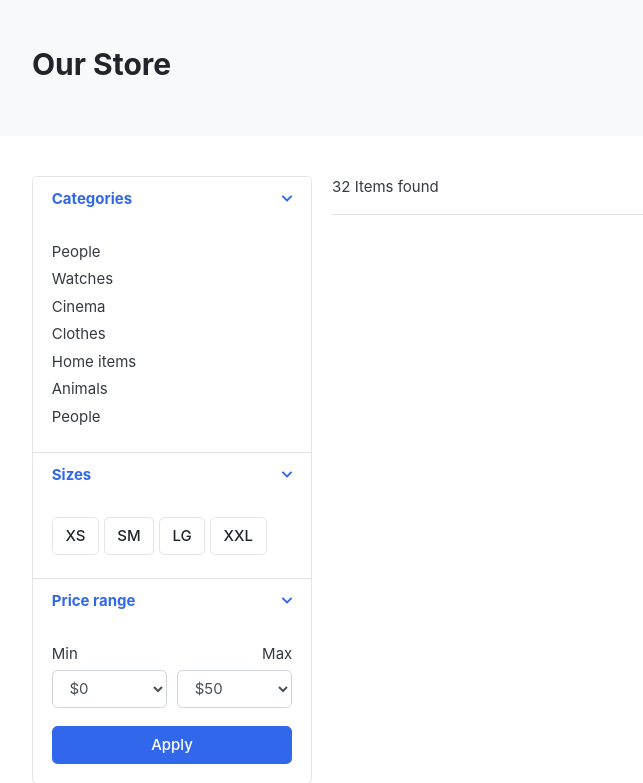
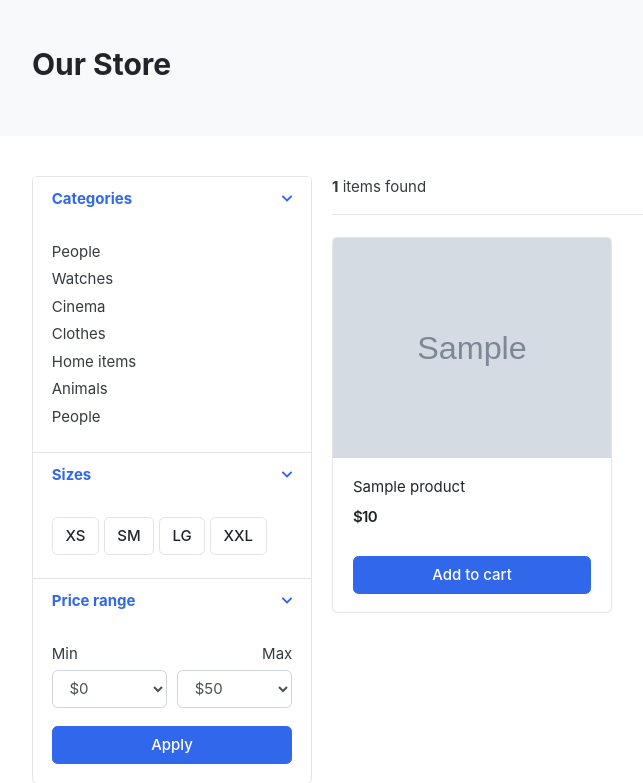
Before and after one commit to MarcioJCosta10/my_store_full, a Django app: page /store/ in a window 1280 px wide. Shown: the part 118-901 px from the top of the page, without its empty margins (18-661 px from the left). Run offline with Django 4.2, Linux system fonts and the light colour scheme; tables that the repository leaves empty hold one stand-in row (values such as "Sample post"); grey boxes marked "Sample" are stand-in pictures; some libraries are stand-ins or nearby versions; some web fonts are replaced.

Commit message:
add count product in templates/store/store.html

```diff
--- a/store/views.py
+++ b/store/views.py
@@ -1,5 +1,15 @@
 from django.shortcuts import render
+from .models import Product
 
 # Create your views here.
 def store(request):
-    return render(request, 'store/store.html')
+      products = Product.objects.all().filter(is_available=True)
+      product_count = products.count()
+
+
+      context = {
+                'products': products,
+                'product_count':product_count
+         }
+
+      return render(request, 'store/store.html', context)
--- a/templates/store/store.html
+++ b/templates/store/store.html
@@ -140,7 +140,7 @@
       <main class="col-md-9">
         <header class="border-bottom mb-4 pb-3">
           <div class="form-inline">
-            <span class="mr-md-auto">32 Items found </span>
+            <span class="mr-md-auto"><b>{{ product_count }}</b> items found </span>
           </div>
         </header>
         <!-- sect-heading -->
```
